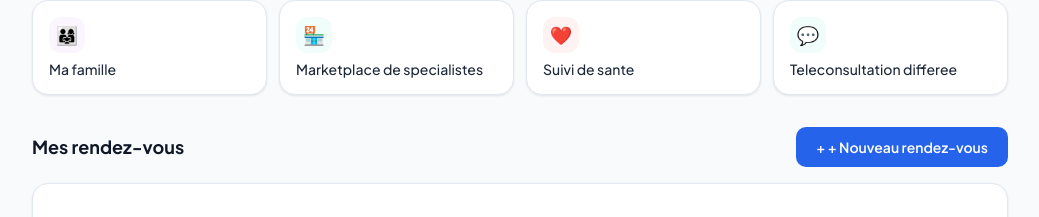
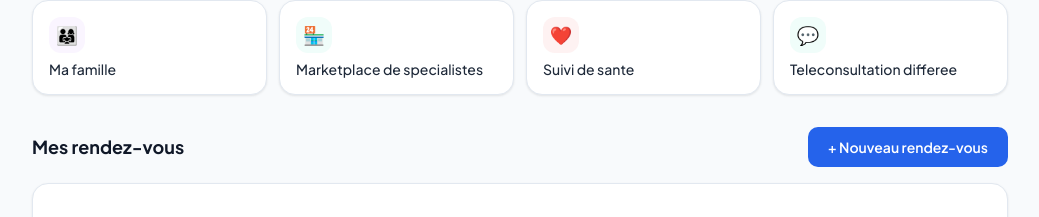
Before and after one commit to All185/medivio-frontend, a Next.js app: page /dashboard in a window 1280 px wide. Shown: the part 499-716 px from the top of the page, without its empty margins (120-1159 px from the left). Built offline with nearby package versions, Linux system fonts and the light colour scheme; no server answers; sample sign-in values are in the browser's storage.

Commit message:
fix: double plus bouton nouveau rendez-vous patient

```diff
--- a/components/dashboard/PatientDashboard.tsx
+++ b/components/dashboard/PatientDashboard.tsx
@@ -167,7 +167,7 @@ export default function PatientDashboard() {
             onClick={() => router.push('/appointments/new')}
             className="btn-primary text-sm px-4 py-2"
           >
-            + {t('dashboard.newAppointment')}
+            {t('dashboard.newAppointment')}
           </button>
         </div>
 
```
